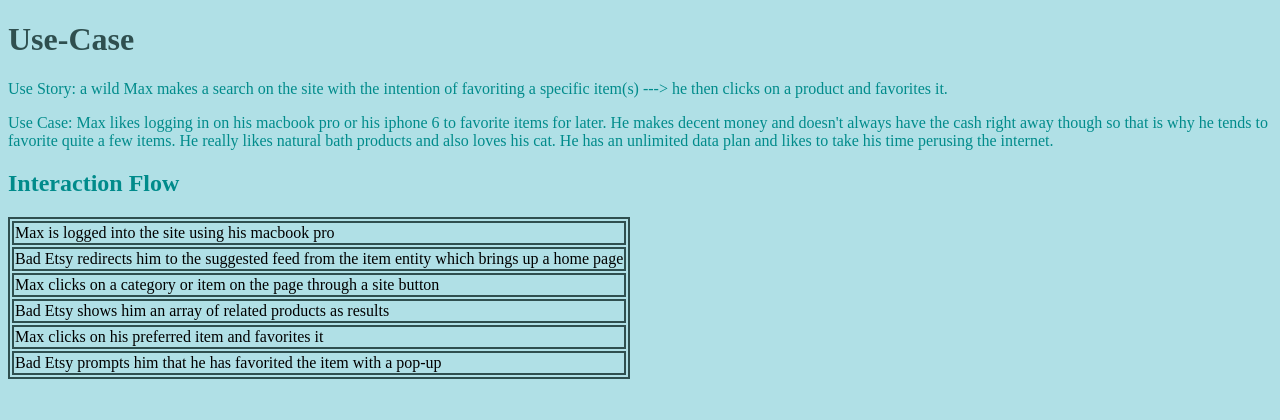
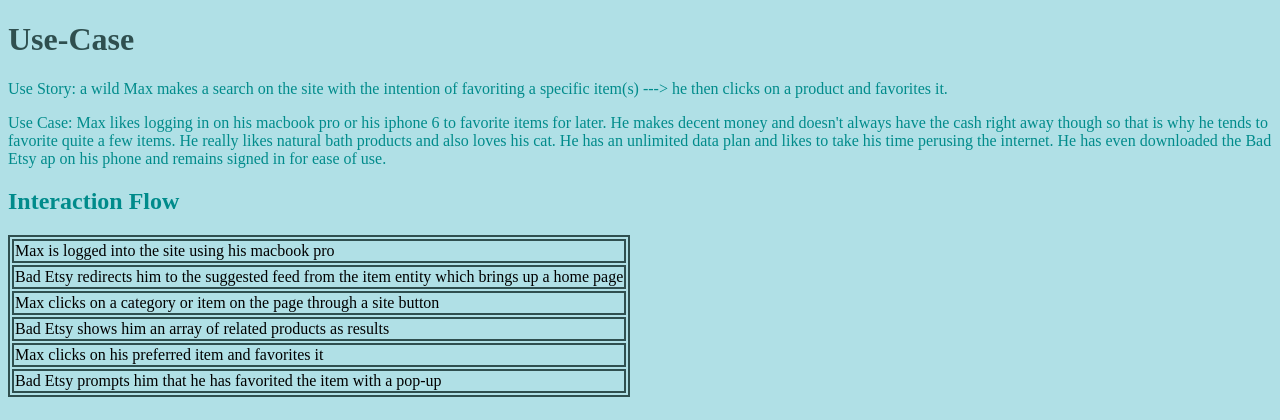
Before and after one commit to fellafox/data-design, a PHP site: page /use-case.php in a window 1280 px wide. Shown: the top 420 px of the page. Run offline with PHP 8.4, Linux system fonts and the light colour scheme.

Commit message:
added text

```diff
--- a/epic/use-case.php
+++ b/epic/use-case.php
@@ -10,7 +10,7 @@
 		<main>
 <p>Use Story: a wild Max makes a search on the site with the intention of favoriting a specific item(s) ---> he then clicks on a product and favorites it.
 </p>
-			<p>Use Case: Max likes logging in on his macbook pro or his iphone 6 to favorite items for later. He makes decent money and doesn't always have the cash right away though so that is why he tends to favorite quite a few items. He really likes natural bath products and also loves his cat. He has an unlimited data plan and likes to take his time perusing the internet.</p>
+			<p>Use Case: Max likes logging in on his macbook pro or his iphone 6 to favorite items for later. He makes decent money and doesn't always have the cash right away though so that is why he tends to favorite quite a few items. He really likes natural bath products and also loves his cat. He has an unlimited data plan and likes to take his time perusing the internet. He has even downloaded the Bad Etsy ap on his phone and remains signed in for ease of use.</p>
 			<h2>Interaction Flow</h2>
 			<table>
 				<tbody>
```
